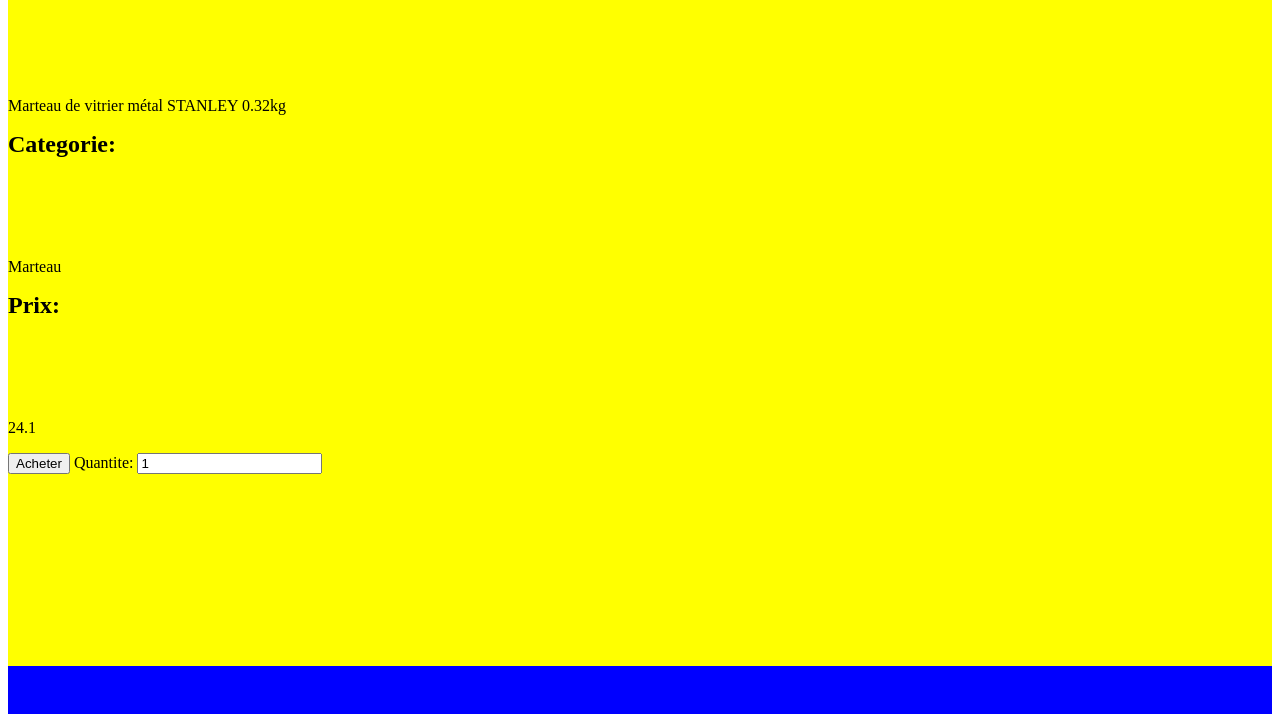
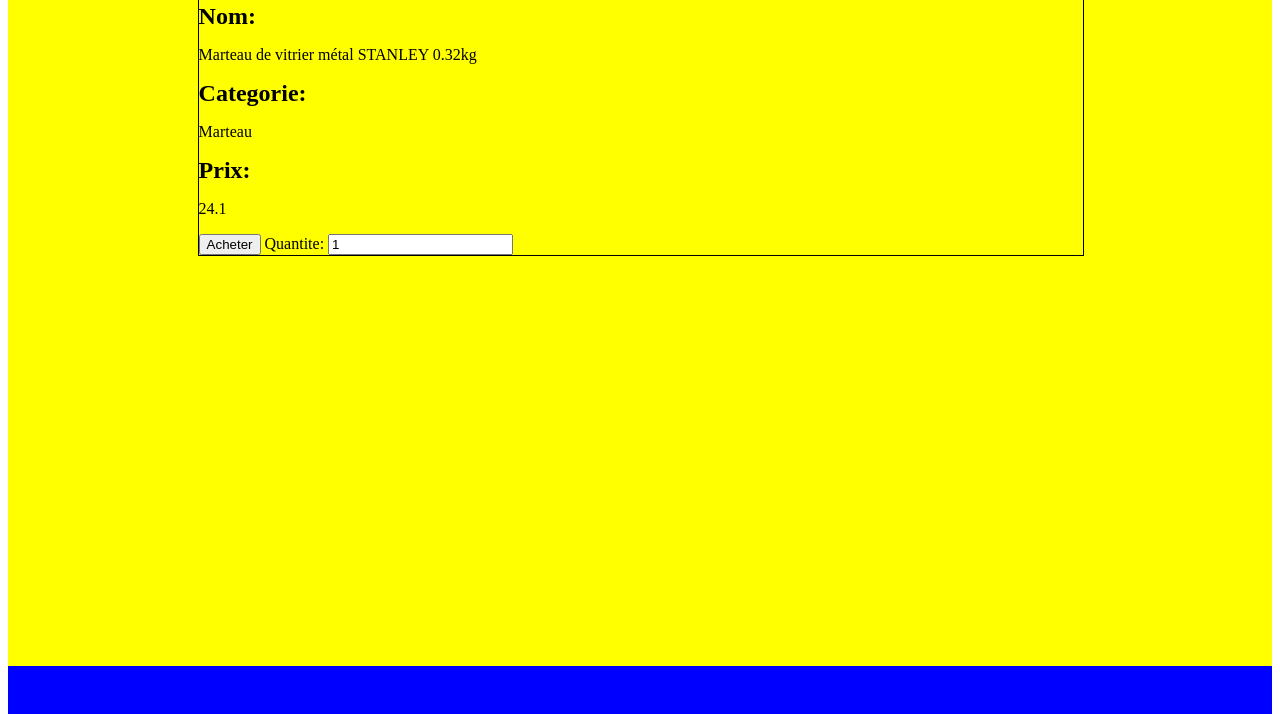
Before and after one commit to themoonisacheese/aBay, a PHP site: page /article.php?ref=54331060 in a window 1280 px wide. Shown: the part 612-1326 px from the top of the page. Run offline with PHP 8.4, Linux system fonts and the light colour scheme; data comes from the database, SQL or seed files in the repository.

Commit message:
CSS + VUES

```diff
--- a/controler/categorie.ctrl.php
+++ b/controler/categorie.ctrl.php
@@ -1,6 +1,6 @@
 <?php include_once 'model/Article.clss.php';
 include_once 'model/Categorie.class.php';
-include_once 'DAO.class.php';
+include_once 'model/DAO.class.php';
 if (isset($_GET['id'])) {
   $catid = $_GET['id'];
 }else{
--- /dev/null
+++ b/view/Article.view.css
@@ -0,0 +1,16 @@
+.vueArticle {
+  width: 70%;
+  margin-left: 15%;
+  border: solid 1px black;
+}
+
+.vueArticle div img {
+width: 50%;
+min-height: 200px;
+max-height: 400px;
+padding-left: 25%;
+}
+
+.vueArticle div h2 {
+  margin: 0px;
+}
--- a/view/Article.view.php
+++ b/view/Article.view.php
@@ -1,6 +1,7 @@
 
 
-    <div class="article">
+<link rel="stylesheet" href="view/Article.view.css">
+    <div class="vueArticle">
         <div class="photo"><img src="http://www-info.iut2.upmf-grenoble.fr/intranet/enseignements/ProgWeb/data/bricomachin/img/<?= $article->image ?>" alt=""></div>
         <div class="infos">
           <h2>Nom:</h2><p><?= $article->libelle ?></p>
--- a/view/Home.view.php
+++ b/view/Home.view.php
@@ -6,7 +6,7 @@
     <?php foreach ($best as $article):
       $path = "http://www-info.iut2.upmf-grenoble.fr/intranet/enseignements/ProgWeb/data/bricomachin/img/".$article->image ?>
       <a href="article.php?ref=<?=$article->ref?>"><div class="BestArticle" style="border: solid black 1px;">
-        <img src="<?=$path?>" alt="" style="width:100%;height:auto;">
+        <img src="<?=$path?>" alt="" style="width:100%;height:300px;">
         <p class="titreArticle" style="margin:2px;">
           <?= $article->libelle ?><br>
           <?= $article->prix?> euros
```
Also changed, not shown: view/Categorie.view.css (+18 -7 lines), view/Categorie.view.php (+8 -7 lines).
